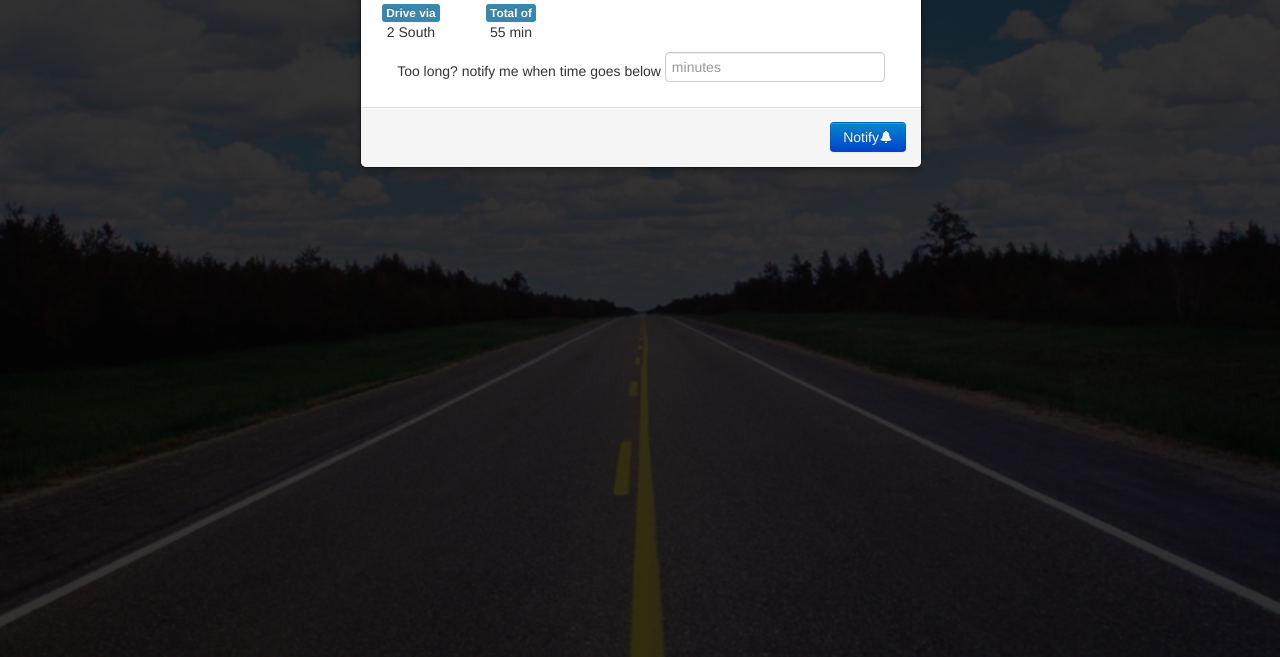
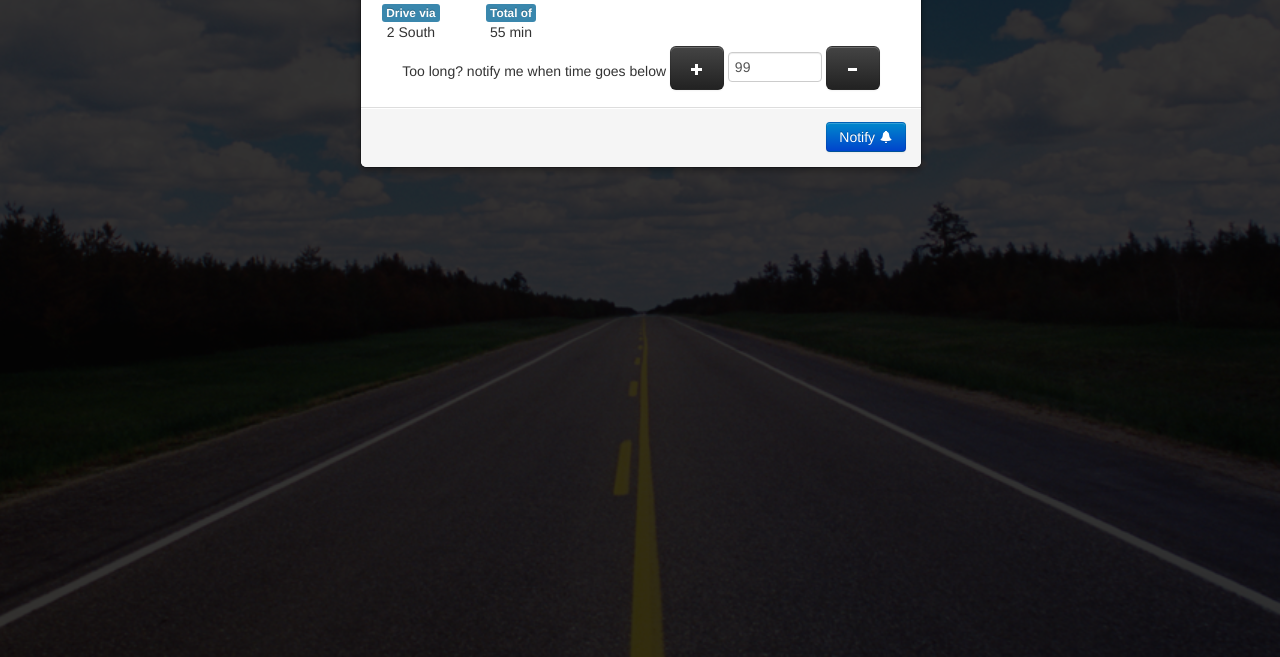
Before and after one commit to mavry/mavry.github.io, a plain HTML site: page index.html in a window 1280 px wide. Both pictures are taken after a click on the button "Go". Shown: the part 143-800 px from the top of the page. Drawn offline with Linux system fonts and the light colour scheme.

Commit message:
upate web

```diff
--- a/assets/stylesheets/application.css
+++ b/assets/stylesheets/application.css
@@ -26,3 +26,10 @@ body {
 .modal-body {
    text-align: center;
 }
+#maxDrivingTime{
+    width: 80px;
+}
+
+.spinner {
+	margin-top: -8px;
+}
--- a/index.html
+++ b/index.html
@@ -13,7 +13,8 @@
     <script src="bootstrap/js/bootstrap.js"></script>
   </head>
   <body>
-<!--
+
+    <!--
     <div class="navbar navbar-inverse navbar-fixed-top">
       <div class="navbar-inner header-stripe">
         <div class="container">
@@ -65,10 +66,15 @@
               </p>
             </div>
           </div>
-          Too long? notify me when time goes below <input id="maxDrivingTime" type="number" placeholder="minutes">
+          Too long? notify me when time goes below
+		  <button id="plus" class="spinner btn btn-inverse btn-large"><i class="icon-white icon-plus"></i></button>
+          <input id="maxDrivingTime" type="number" placeholder="minutes">
+          <button id="minus" class="spinner btn btn-inverse btn-large"><i class="icon-white icon-minus"></i></button>
         </div>
         <div class="modal-footer">
-          <button id="notify" class="btn btn-primary" data-dismiss="modal" aria-hide="true">Notify<i class="icon-bell icon-white"> </i>
+          <button id="notify" class="btn btn-primary" data-dismiss="modal" aria-hide="true">
+          	Notify
+          	<i class="icon-bell icon-white"> </i>
           </button>
         </div>
       </div>
@@ -134,7 +140,7 @@
         var androidInterface = androidInterface || null;
         $("#notify").click(function() {
     		if (androidInterface != null) {
-    			androidInterface.onNotify($("#maxDrivingTime").val());
+    			androidInterface.onNotify(parseInt($("#maxDrivingTime").val()));
     		}
     	});
 
@@ -142,14 +148,21 @@
     		if (androidInterface != null) {
     			androidInterface.onGo($("#fromAddress").val(), $("#toAddress").val());
     		} else {
+    			$("#maxDrivingTime").val(99);
     			$("#myModal").modal();
     		}
     	});
 
+    	$("#minus").click(function() {
+    		$("#maxDrivingTime").val(parseInt($("#maxDrivingTime").val())-1);
+    	});
+
+    	$("#plus").click(function() {
+    		$("#maxDrivingTime").val(parseInt($("#maxDrivingTime").val())+1);
+    	});
+
         function onDrivingTime(drivingTime, route, updatedAt) {
-        	$(".drivingTime").text(drivingTime);
-        	$(".route").text(route);
-        	$(".updatedAt").text(updatedAt);
+        	$("#maxDrivingTime").val(drivingTime);
         	$("#myModal").modal();
         }
 
```
